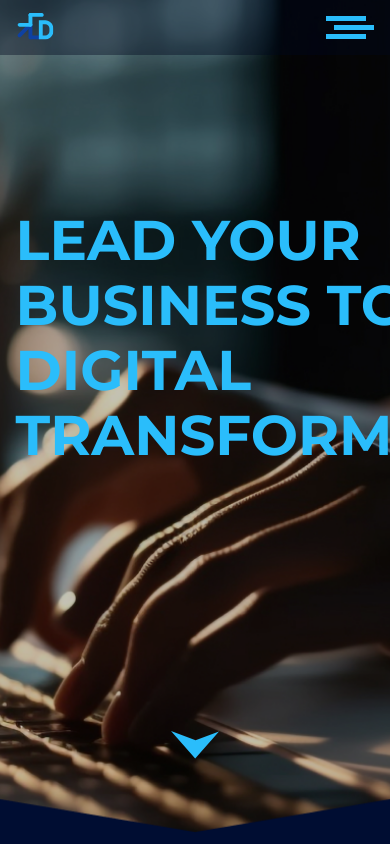
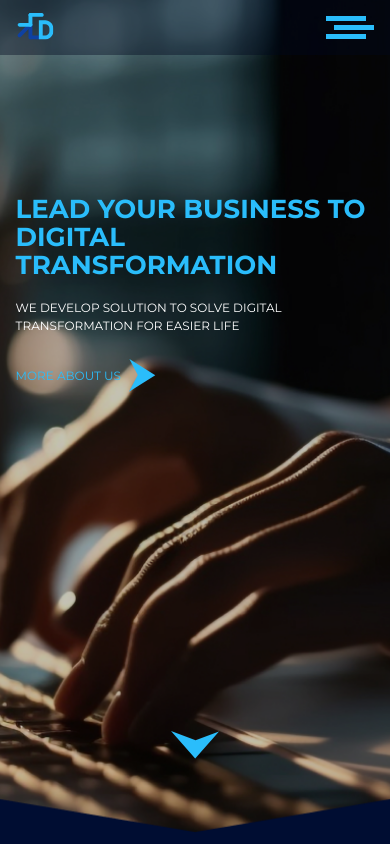
Before and after one commit to Dafazan/saptaloka-revamp, a Next.js app: page / in a window 390 px wide. Shown: the top 844 px of the page. Built offline with nearby package versions, Linux system fonts and the light colour scheme; no server answers; the database is empty.

Commit message:
new mobile

```diff
--- a/src/components/pages/Landingarea.tsx
+++ b/src/components/pages/Landingarea.tsx
@@ -14,21 +14,21 @@ function Landingarea() {
       ></div>
       <div className="w-full h-full absolute">
         <div className="w-full h-screen flex flex-col">
-          <div className=" h-[80%] inset-0 flex items-center w-full px-[4%]">
-            <div className="text-white w-full flex flex-col items-start text-start text-[56px] font-bold leading-[65px]">
+          <div className=" h-[80%] inset-0 flex md:flex-row flex-col items-center w-full px-[4%] md:py-0 py-[50%]">
+            <div className="text-white w-full flex flex-col items-start text-start md:text-[56px] text-[26px] font-bold md:leading-[65px] leading-[28px] md:mb-0 mb-5">
               <h1 className="light-text">
                 LEAD YOUR BUSINESS TO DIGITAL TRANSFORMATION
               </h1>
             </div>
-            <div className="text-white w-full flex flex-col items-end text-end text-[26px] font-mediun">
+            <div className="text-white w-full flex flex-col md:items-end md:text-end items-start text-start md:text-[26px] text-[12px] font-mediun">
               <div className="flex w-full">
-                <div className="w-4/12 "></div>
-                <h1 className="w-8/12">
+                <div className="w-0 md:w-4/12 "></div>
+                <h1 className="w-full md:w-8/12">
                   WE DEVELOP SOLUTION TO SOLVE DIGITAL TRANSFORMATION FOR EASIER
                   LIFE
                 </h1>
               </div>
-              <div className="text-[18px] uppercase pt-6">
+              <div className="md:text-[18px] text-[12px]  uppercase pt-6">
                 <a href="/about">
                   <ButtonA text={"MORE ABOUT US"} color="#2ABDFB" />
                 </a>
```
